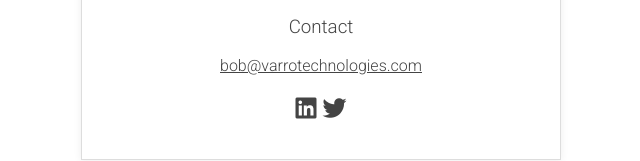
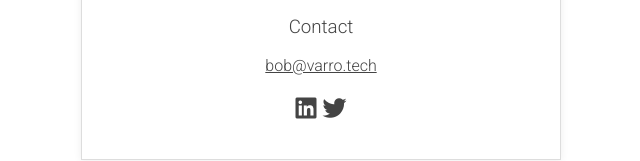
Before and after one commit to mattlockyer/soloblock, a plain HTML site: page index.html in a window 1280 px wide. Shown: the part 2861-3022 px from the top of the page, without its empty margins (319-959 px from the left). Drawn offline with Linux system fonts and the light colour scheme.

Commit message:
update bob email

```diff
--- a/index.html
+++ b/index.html
@@ -106,7 +106,7 @@
 
     <div class="center">
       <h3>Contact</h3>
-      <a href="mailto:bob@varro.tech">bob@varrotechnologies.com</a>
+      <a href="mailto:bob@varro.tech">bob@varro.tech</a>
       <h2>
         <a href="https://www.linkedin.com/in/bobsummerwill/" target="_blank"><i class="fab fa-linkedin"></i></a>
         <a href="https://twitter.com/bobsummerwill" target="_blank"><i class="fab fa-twitter"></i></a>
```
